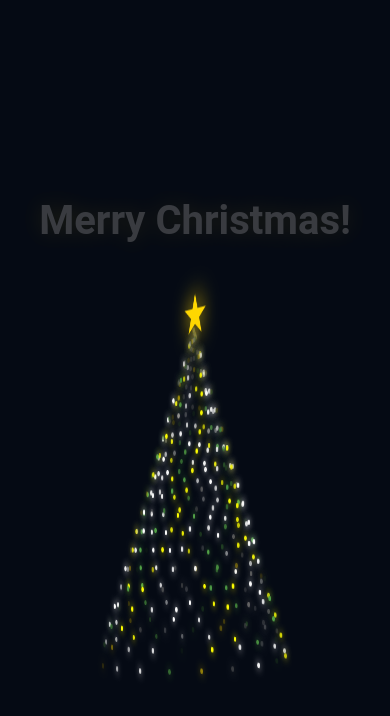
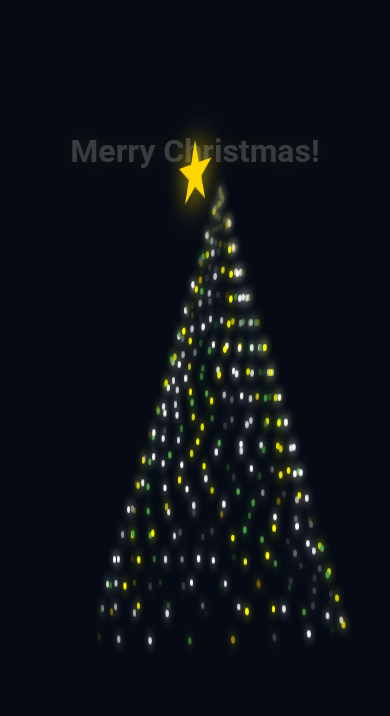
Before and after one commit to honmor621/xmas-card, a plain HTML site: page index.html in a window 390 px wide. Drawn offline with Linux system fonts and the light colour scheme; animation ran at ten frames a second.

Commit message:
Update index.html

```diff
--- a/index.html
+++ b/index.html
@@ -72,6 +72,24 @@
       0% { transform: translateY(0) rotate(0deg); opacity: 1; }
       100% { transform: translateY(110vh) rotate(720deg); opacity: 0; }
     }
+
+    /* --- 📱 手機螢幕自動放大調整 --- */
+@media screen and (max-width: 600px) {
+  .greeting h1 {
+    font-size: 2em; /* 稍微縮小標題避免換行 */
+  }
+
+  .tree-container {
+    width: 280px;  /* 寬度從 200px 放大到 280px */
+    height: 450px; /* 高度同步拉長 */
+    transform: scale(1.3); /* 整體比例直接放大 1.3 倍 */
+  }
+
+  .star-top {
+    font-size: 65px; /* 星星稍微再變大一點好點擊 */
+    top: -65px;
+  }
+}
   </style>
 </head>
 <body>
```
